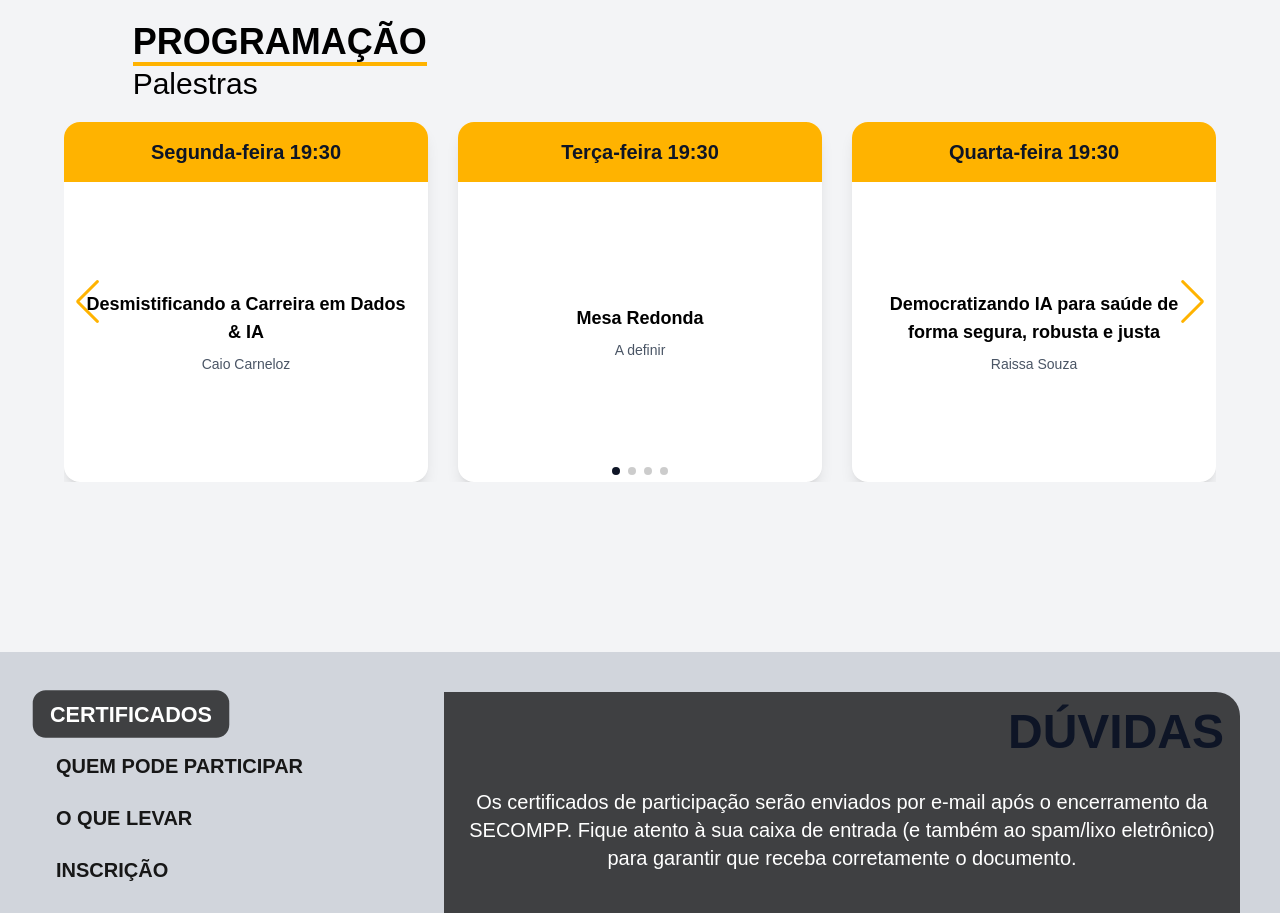
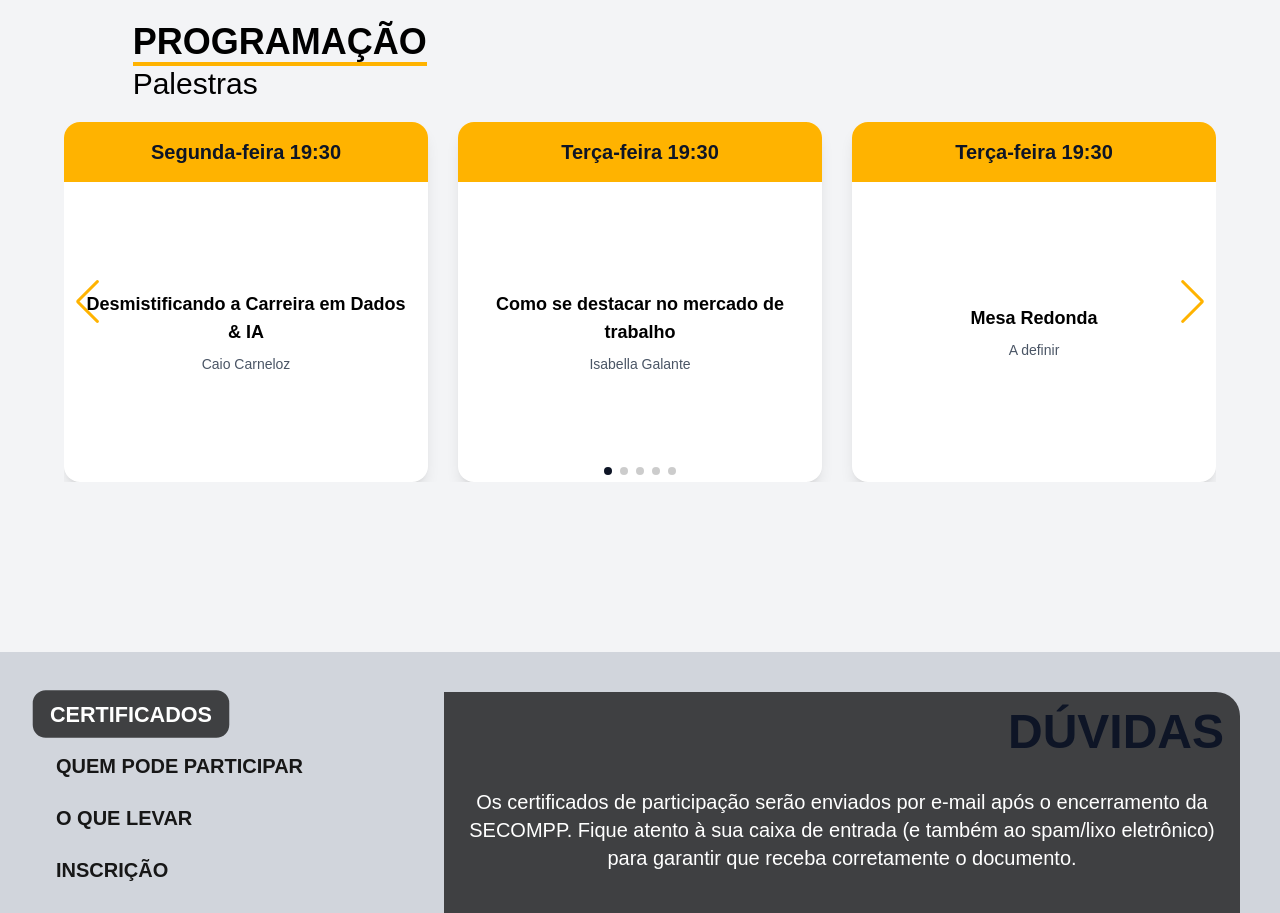
Before and after one commit to gabriellychm/site-secompp, a Next.js app: page / in a window 1280 px wide. Shown: the part 2460-3373 px from the top of the page. Built offline with nearby package versions, Linux system fonts and the light colour scheme.

Commit message:
Update events.ts

```diff
--- a/src/data/events.ts
+++ b/src/data/events.ts
@@ -219,6 +219,17 @@ export const palestras: Evento[] = [
     imagemUrl: "/palestras/palestraCaio.png",
   },
   {
+    title: "Como se destacar no mercado de trabalho",
+    horario: "Terça-feira 19:30",
+    ministrante: "Isabella Galante",
+    preRequisito: "Não há pré-requisitos",
+    local: "Auditório",
+    descricao:
+      "Quer saber como se destacar no mercado de trabalho? Aprenda com quem vive isso na prática! A Isabella Galante, Gerente de Vendas na Ambev, vai compartilhar a jornada dela na empresa e dar dicas valiosas para você brilhar em qualquer processo seletivo.",
+    contato: "---",
+    imagemUrl: "/palestras/palestraAmbev.png",
+  },
+  {
     title: "Mesa Redonda",
     horario: "Terça-feira 19:30",
     ministrante: "A definir",
```
